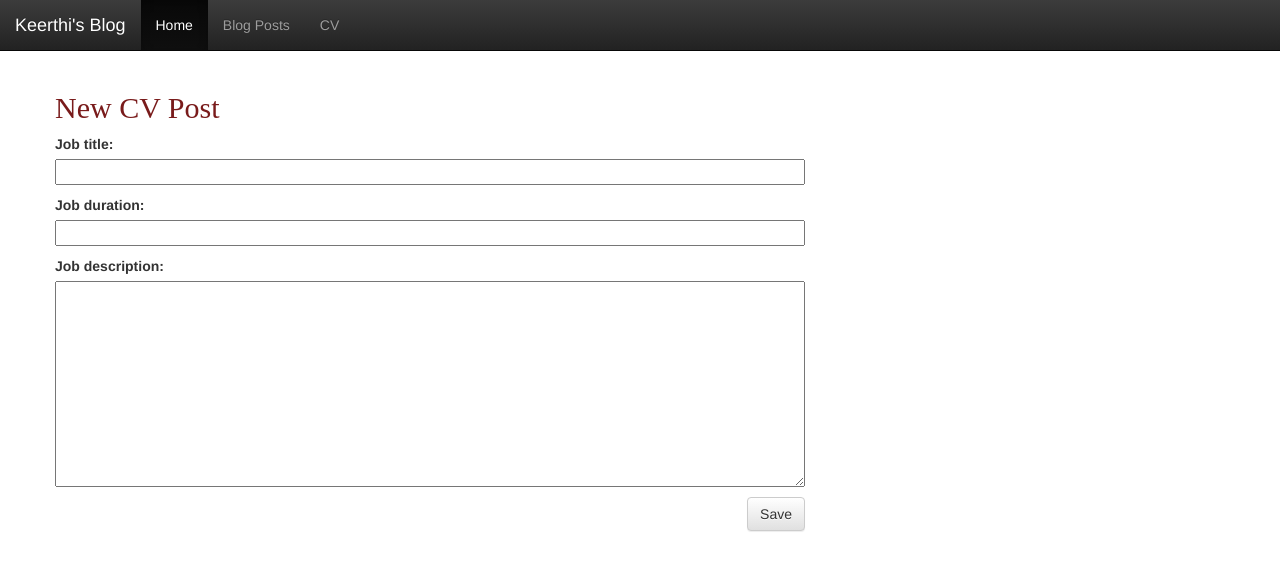
After one commit to keerthiiir/my-first-blog, a Django app: page /CV/new/ in a window 1280 px wide. The commit adds this page. Shown: the top 571 px of the page. Run offline with Django 3.2, Linux system fonts and the light colour scheme; some libraries are stand-ins or nearby versions.

Commit message:
finished CV page

```diff
--- a/blog/forms.py
+++ b/blog/forms.py
@@ -1,8 +1,15 @@
 from django import forms
 from .models import Post
+from .models import CVPost
 
 class PostForm(forms.ModelForm):
 
     class Meta:
         model = Post
         fields = ('title', 'text',)
+
+class CVPostForm(forms.ModelForm):
+
+    class Meta:
+        model = CVPost
+        fields = ('job_title', 'job_duration', 'job_description')
--- /dev/null
+++ b/blog/templates/blog/CVpost_edit.html
@@ -0,0 +1,10 @@
+{% extends 'blog/base.html' %}
+
+
+{% block content %}
+    <h2>New CV Post</h2>
+    <form method="POST" class="post-form">{% csrf_token %}
+        {{ form.as_p }}
+        <button type="submit" class="save btn btn-default">Save</button>
+    </form>
+{% endblock %}
--- a/blog/templates/blog/base.html
+++ b/blog/templates/blog/base.html
@@ -6,15 +6,24 @@
         <link rel="stylesheet" href="//maxcdn.bootstrapcdn.com/bootstrap/3.2.0/css/bootstrap-theme.min.css">
         <link href="//fonts.googleapis.com/css?family=Lobster&subset=latin,latin-ext" rel="stylesheet" type="text/css">
         <link rel="stylesheet" href="{% static 'css/blog.css' %}">
-        <title>Django Girls blog</title>
+        <title>Keerthi's blog</title>
     </head>
     <body>
-        <div class="page-header">
-            {% if user.is_authenticated %}
-                <a href="{% url 'post_new' %}" class="top-menu"><span class="glyphicon glyphicon-plus"></span></a>
-            {% endif %}
-            <h1><a href="/">Keerthi's Blog</a></h1>
-        </div>
+
+            <nav class="navbar navbar-inverse navbar-static-top">
+                <div class="container-fluid">
+                <div class="navbar-header">
+                    <a class="navbar-brand" href="{% url 'post_list' %}">Keerthi's Blog</a>
+                </div>
+                <ul class="nav navbar-nav">
+                    <li class="active"><a href="{% url 'post_list' %}">Home</a></li>
+                    <li><a href="{% url 'post_list' %}"">Blog Posts</a></li>
+                    <li><a href="{% url 'CVpost_list' %}">CV</a></li>
+                </ul>
+                {% block header %}
+                {% endblock %}
+                </div>
+            </nav>
         <div class="content container">
             <div class="row">
                 <div class="col-md-8">
--- a/blog/templates/blog/post_detail.html
+++ b/blog/templates/blog/post_detail.html
@@ -1,4 +1,5 @@
 {% extends 'blog/base.html' %}
+
 
 {% block content %}
         <div class="post">
--- a/blog/templates/blog/post_edit.html
+++ b/blog/templates/blog/post_edit.html
@@ -1,4 +1,5 @@
 {% extends 'blog/base.html' %}
+
 
 {% block content %}
     <h2>New post</h2>
--- a/blog/urls.py
+++ b/blog/urls.py
@@ -2,9 +2,12 @@ from django.urls import path
 from . import views
 
 urlpatterns = [
+#path('',views.main_page, name='main_page'),
 path('', views.post_list, name='post_list'),
 path('post/<int:pk>/', views.post_detail, name='post_detail'),
 path('post/new/', views.post_new, name='post_new'),
 path('post/<int:pk>/edit/', views.post_edit, name='post_edit'),
-path('CV/', views.CVpost_list, name='CVpost_list')
+path('CV/', views.CVpost_list, name='CVpost_list'),
+path('CV/new/',views.CVpost_new, name='CVpost_new'),
+path('CV/<int:pk>/edit/', views.CVpost_edit, name='CVpost_edit')
 ]
--- a/blog/views.py
+++ b/blog/views.py
@@ -5,8 +5,12 @@ from .models import Post
 from .models import CVPost
 from django.shortcuts import render, get_object_or_404
 from .forms import PostForm
+from .forms import CVPostForm
 
 # Create your views here.
+#def main_page(request):
+  #  return render(request,'blog/main_page.html')
+
 def post_list(request):
     posts = Post.objects.filter(published_date__lte=timezone.now()).order_by('published_date')
     return render(request, 'blog/post_list.html', {'posts' : posts})
@@ -45,3 +49,30 @@ def post_edit(request, pk):
 def CVpost_list(request):
     posts = CVPost.objects.filter(created_date__lte=timezone.now()).order_by('created_date')
     return render(request, 'blog/CVpost_list.html', {'posts' : posts})
+
+def CVpost_new(request):
+    if request.method == "POST":
+        form = CVPostForm(request.POST)
+        if form.is_valid():
+            post = form.save(commit=False)
+            post.author = request.user
+            post.created_date = timezone.now()
+            post.save()
+            return redirect('CVpost_list')
+    else:
+        form = CVPostForm()
+    return render(request, 'blog/CVpost_edit.html', {'form': form})
+
+def CVpost_edit(request, pk):
+    post = get_object_or_404(CVPost, pk=pk)
+    if request.method == "POST":
+        form = CVPostForm(request.POST, instance=post)
+        if form.is_valid():
+            post = form.save(commit=False)
+            post.author = request.user
+            post.created_date = timezone.now()
+            post.save()
+            return redirect('CVpost_list')
+    else:
+        form = CVPostForm(instance=post)
+    return render(request, 'blog/CVpost_edit.html', {'form': form})
--- /dev/null
+++ b/functional_tests.py
@@ -0,0 +1,6 @@
+from selenium import webdriver
+
+browser = webdriver.Firefox()
+browser.get('http://localhost:8000')
+
+assert 'Django' in browser.title
--- a/mysite/settings.py
+++ b/mysite/settings.py
@@ -25,7 +25,7 @@ SECRET_KEY = 'ag%j_yv39po^t2tmrl&_w99=v))-pji*%_&4yrly*&kcywo0#6'
 # SECURITY WARNING: don't run with debug turned on in production!
 DEBUG = True
 
-ALLOWED_HOSTS = ['127.0.0.1', '.pythonanywhere.com']
+ALLOWED_HOSTS = ['127.0.0.1', '.pythonanywhere.com','localhost']
 
 
 # Application definition
--- a/mysite/urls.py
+++ b/mysite/urls.py
@@ -19,6 +19,6 @@ from django.urls import path, include
 urlpatterns = [
     path('admin/', admin.site.urls),
     path('', include('blog.urls')),
-    path('CV/',include('blog.urls'))
+    #path('',include('blog.urls'))
 
 ]
--- a/static/css/blog.css
+++ b/static/css/blog.css
@@ -1,7 +1,8 @@
 .page-header {
-    background-color: #C25100;
+    background-color: #0d00c2;
     margin-top: 0;
-    padding: 20px 20px 20px 40px;
+    margin-bottom: 0;
+    padding: 20px 20px 0px 40px;
     }
     .page-header h1, .page-header h1 a, .page-header h1 a:visited, .page-header h1 a:active {
     color: #ffffff;
@@ -12,10 +13,10 @@
     margin-left: 40px;
     }
     h1, h2, h3, h4 {
-    font-family: 'Lobster', cursive;
+        font-family: "Times New Roman", Times, serif;
     }
     .date {
-    color: #828282;
+    color: #791b1b;
     }
     .save {
     float: right;
@@ -29,9 +30,22 @@
     font-size: 26pt;
     margin-right: 20px;
     }
+
     .post {
     margin-bottom: 70px;
     }
     .post h2 a, .post h2 a:visited {
     color: #000000;
     }
+
+
+.Eduction{
+
+    }
+    .Eduction h1, h2, h3 {
+        color: #791b1b;
+        }
+
+    .duration{
+        color: #7d7d83;
+    }
```
Also changed, not shown: blog/static/css/blog.css (+17 -3 lines), blog/templates/blog/CVpost_list.html (+74 -10 lines), blog/templates/blog/post_list.html (+16 -3 lines), db.sqlite3, 1 other file.
